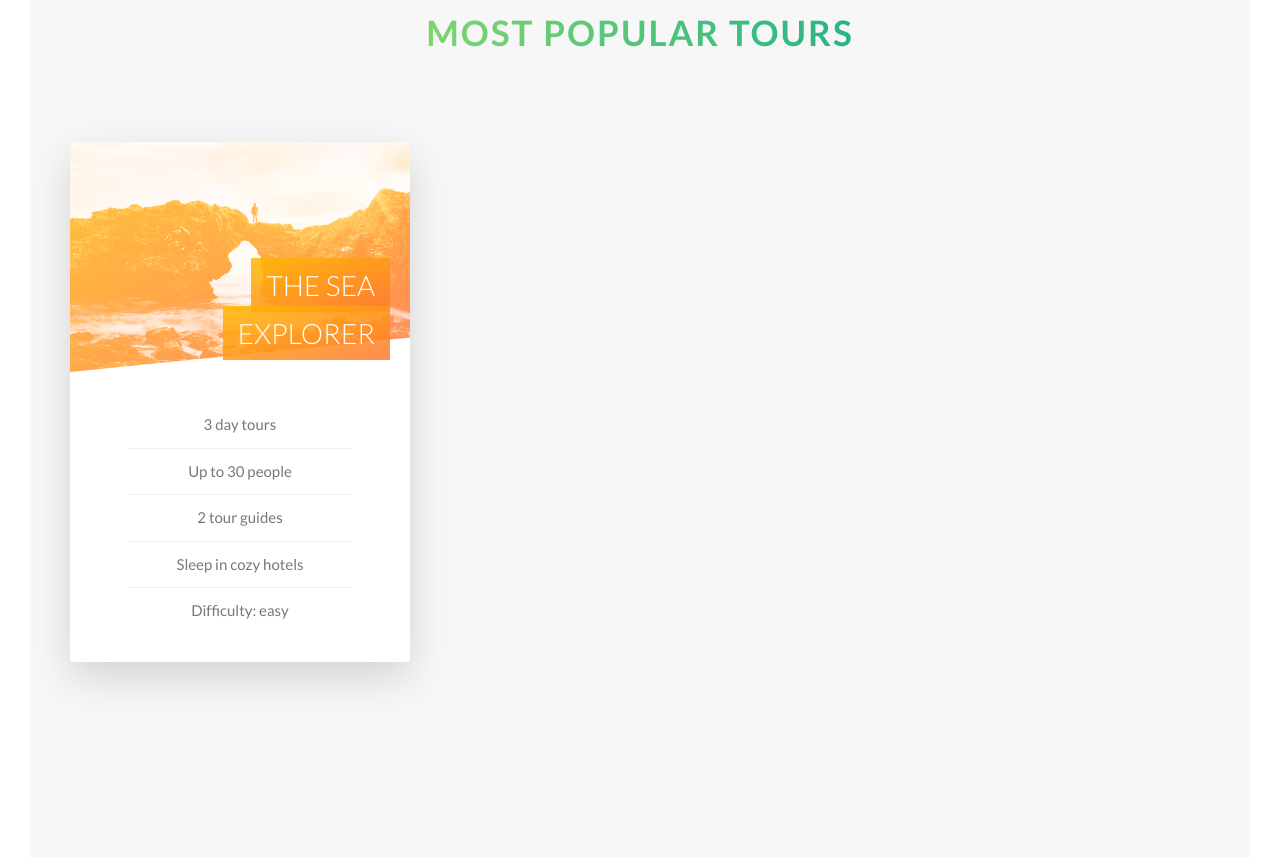
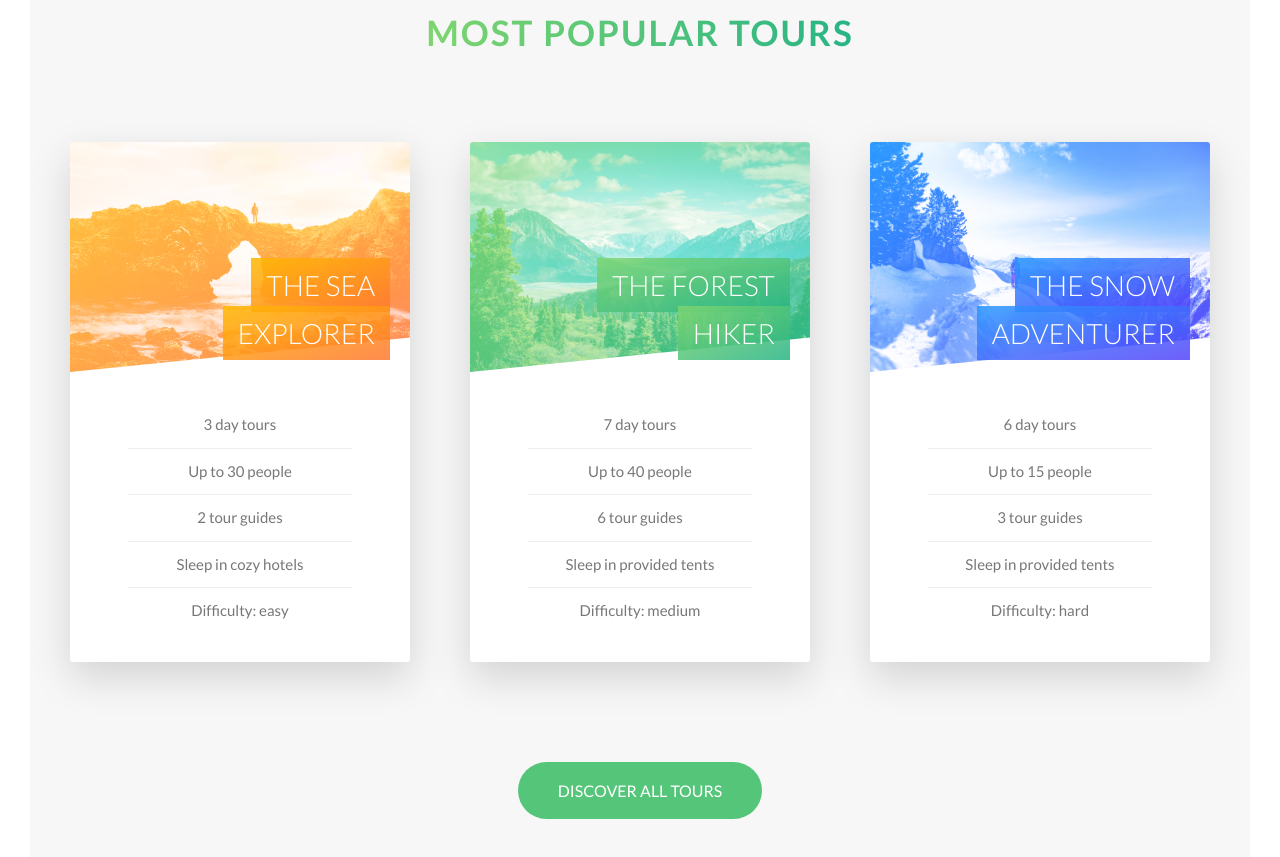
Before and after one commit to emerpaiva/Natours, a website: page index.html in a window 1280 px wide. Shown: the part 2387-3244 px from the top of the page. Drawn offline with Linux system fonts and the light colour scheme.

Commit message:
finished section popular tours

```diff
--- a/index.html
+++ b/index.html
@@ -133,10 +133,80 @@
                 </div>
               </div>
               <div class="card__side card__side--back card__side--back-1">
-                back
+                <div class="card__cta">
+                  <div class="card__price-box">
+                    <p class="card__price-only">Only</p>
+                    <p class="card__price-value">R$ 297</p>
+                  </div>
+                  <a href="#" class="btn btn--white">Book now!</a>
+                </div>
               </div>
             </div>
           </div>
+          <div class="col-1-of-3">
+            <div class="card">
+              <div class="card__side card__side--front">
+                <div class="card__picture card__picture--2">&nbsp;</div>
+                <h4 class="card__heading">
+                  <span class="card__heading-span card__heading-span--2">
+                    The Forest Hiker
+                  </span>
+                </h4>
+                <div class="card__details">
+                  <ul>
+                    <li>7 day tours</li>
+                    <li>Up to 40 people</li>
+                    <li>6 tour guides</li>
+                    <li>Sleep in provided tents</li>
+                    <li>Difficulty: medium</li>
+                  </ul>
+                </div>
+              </div>
+              <div class="card__side card__side--back card__side--back-2">
+                <div class="card__cta">
+                  <div class="card__price-box">
+                    <p class="card__price-only">Only</p>
+                    <p class="card__price-value">R$ 497</p>
+                  </div>
+                  <a href="#" class="btn btn--white">Book now!</a>
+                </div>
+              </div>
+            </div>
+          </div>
+          <div class="col-1-of-3">
+            <div class="card">
+              <div class="card__side card__side--front">
+                <div class="card__picture card__picture--3">&nbsp;</div>
+                <h4 class="card__heading">
+                  <span class="card__heading-span card__heading-span--3">
+                    The Snow Adventurer
+                  </span>
+                </h4>
+                <div class="card__details">
+                  <ul>
+                    <li>6 day tours</li>
+                    <li>Up to 15 people</li>
+                    <li>3 tour guides</li>
+                    <li>Sleep in provided tents</li>
+                    <li>Difficulty: hard</li>
+                  </ul>
+                </div>
+              </div>
+              <div class="card__side card__side--back card__side--back-3">
+                <div class="card__cta">
+                  <div class="card__price-box">
+                    <p class="card__price-only">Only</p>
+                    <p class="card__price-value">R$ 297</p>
+                  </div>
+                  <a href="#" class="btn btn--white">Book now!</a>
+                </div>
+              </div>
+            </div>
+          </div>
+        </div>
+
+        <div class="u-center-text u-margin-top-huge">
+          <a href="#" class="btn btn--green">Discover all tours</a>
         </div>
       </section>
     </main>
--- a/scss/base/_utilities.scss
+++ b/scss/base/_utilities.scss
@@ -13,3 +13,11 @@
 .u-margin-bottom-big {
   margin-bottom: 8rem;
 }
+
+.u-margin-top-big {
+  margin-top: 8rem;
+}
+
+.u-margin-top-huge {
+  margin-top: 10rem;
+}
--- a/scss/components/_button.scss
+++ b/scss/components/_button.scss
@@ -34,6 +34,15 @@
 
     &::after {
       background-color: $color-white;
+    }
+  }
+
+  &--green {
+    background-color: $color-primary;
+    color: $color-white;
+
+    &::after {
+      background-color: $color-primary;
     }
   }
 
--- a/scss/components/_card.scss
+++ b/scss/components/_card.scss
@@ -34,7 +34,7 @@
         background-image: linear-gradient(to right bottom, $color-primary-light, $color-primary-dark);
       }
 
-      &-2 {
+      &-3 {
         background-image: linear-gradient(to right bottom, $color-tertiary-light, $color-tertiary-dark);
       }
     }
@@ -61,11 +61,11 @@
     }
 
     &--2 {
-      background-image: linear-gradient(to right bottom, $color-primary-light, $color-primary-dark), url(../img/nat-5.jpg);
+      background-image: linear-gradient(to right bottom, $color-primary-light, $color-primary-dark), url(../img/nat-6.jpg);
     }
 
     &--3 {
-      background-image: linear-gradient(to right bottom, $color-tertiary-light, $color-tertiary-dark), url(../img/nat-5.jpg);
+      background-image: linear-gradient(to right bottom, $color-tertiary-light, $color-tertiary-dark), url(../img/nat-7.jpg);
     }
   }
 
@@ -118,4 +118,30 @@
       }
     }
   }
+
+  // BACK SIDE STYLE
+  &__cta {
+    position: absolute;
+    top: 50%;
+    left: 50%;
+    transform: translate(-50%, -50%);
+    width: 90%;
+    text-align: center;
+  }
+
+  &__price-box {
+    text-align: center;
+    color: $color-white;
+    margin-bottom: 8rem;
+  }
+
+  &__price-only {
+    font-size: 1.4rem;
+    text-transform: uppercase;
+  }
+
+  &__price-value {
+    font-size: 6rem;
+    font-weight: 100;
+  }
 }
--- a/scss/pages/_home.scss
+++ b/scss/pages/_home.scss
@@ -23,6 +23,6 @@
 
 .section-tours {
   background-color: $color-grey-light-1;
-  padding: 25rem 0 50rem 0;
+  padding: 25rem 0 15rem 0;
   margin-top: -10rem;
 }
```
Also changed, not shown: css/style.css.
